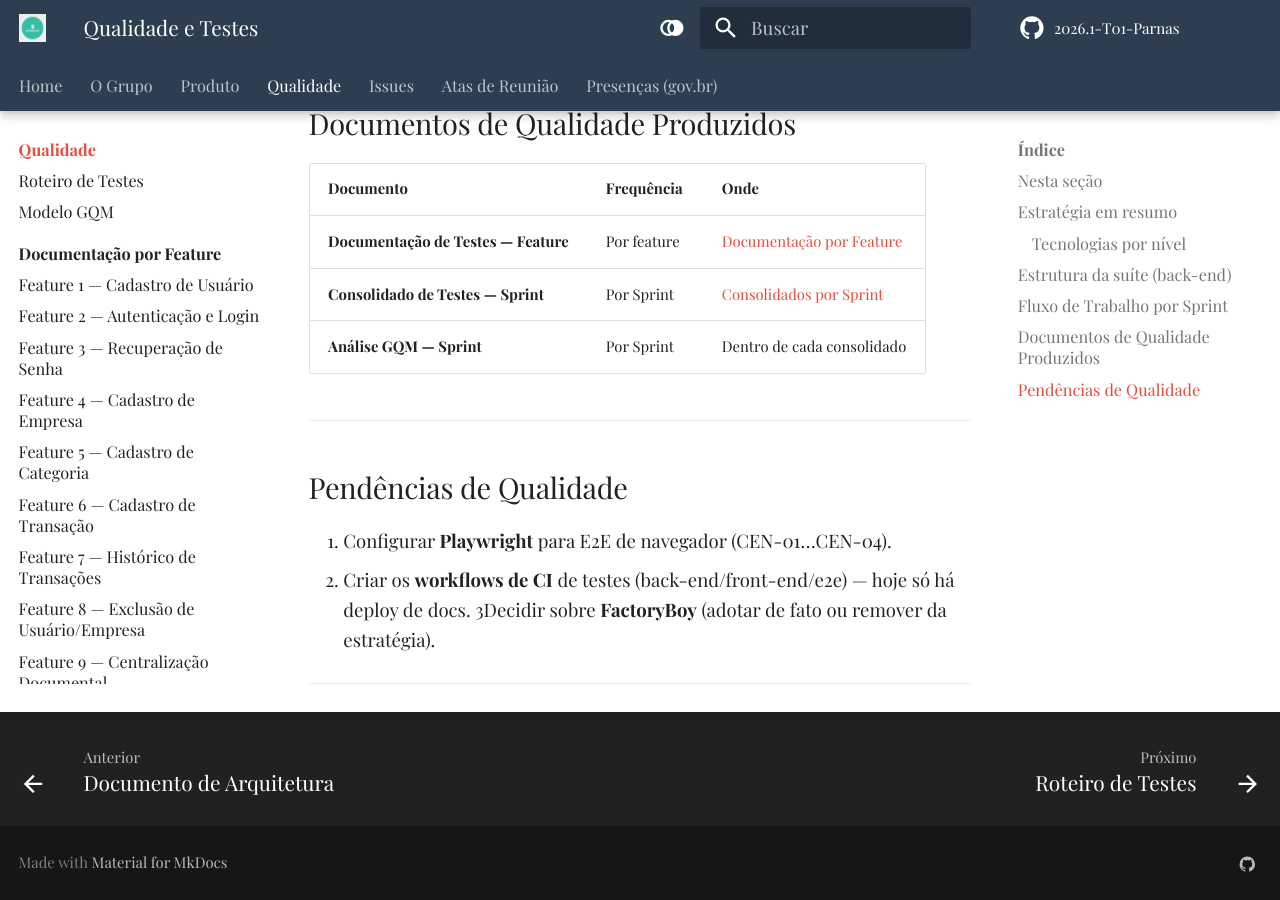
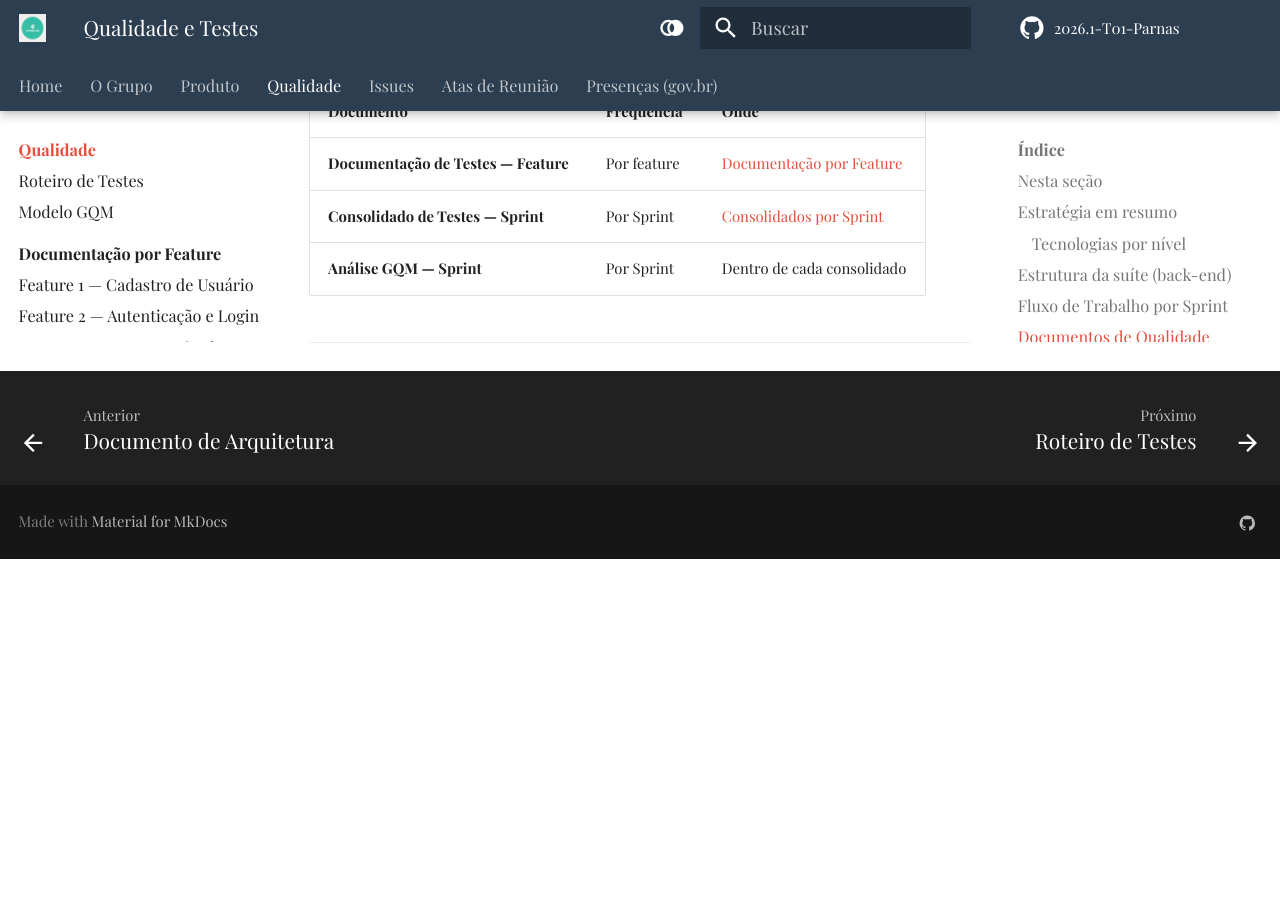
Before and after one commit to FGA0138-MDS-Ajax/2026.1-T01-Parnas, an MkDocs documentation site: the page built from docs/qualidade/index.md, in a window 1280 px wide and 900 px high, scrolled down 2662 px. Built offline with MkDocs 1.6.1 and Material for MkDocs 9.7.7, drawn with Linux system fonts in a browser that asks for light colours; some web fonts are replaced; comment, search, counter and statistics services are not loaded; after the commit the page ends 3221 px from its top, so only the background shows below that; some of the changed text lies outside the part shown.

Commit message:
docs: chore

```diff
--- a/docs/qualidade/index.md
+++ b/docs/qualidade/index.md
@@ -43,9 +43,6 @@ menos de integração, menos ainda E2E, e testes de carga sob demanda.
 | Front-end       | **Vitest + React Testing Library** *(a configurar)* | Componentes e telas                                      |
 | Carga           | **Locust** *(sob demanda)*                          | Endpoint de simulação de crédito (futuro)                |
 
-> **Estado atual:** Vitest,
-> Playwright e os workflows de CI de testes ainda **não** estão configurados —
-> ver [Pendências de Qualidade](#pendencias-de-qualidade).
 
 ---
 ## Estrutura da suíte (back-end)
@@ -82,11 +79,3 @@ Fixtures globais em `conftest.py`: `app`
 | **Análise GQM — Sprint**             | Por Sprint  | Dentro de cada consolidado                      |
 
 ---
-## Pendências de Qualidade
-
-1. Configurar **Playwright** para E2E de navegador (CEN-01…CEN-04).
-2. Criar os **workflows de CI** de testes (back-end/front-end/e2e) — hoje só há
-   deploy de docs.
-3Decidir sobre **FactoryBoy** (adotar de fato ou remover da estratégia).
-
----
```
Also changed, not shown: docs/qualidade/features/feature_14_modalidades-credito.md (+0 -1 lines), docs/qualidade/features/feature_1_cadastro-usuario.md (+0 -3 lines), docs/qualidade/features/index.md (+1 -5 lines), docs/qualidade/roteiro-testes.md (+59 -60 lines).
